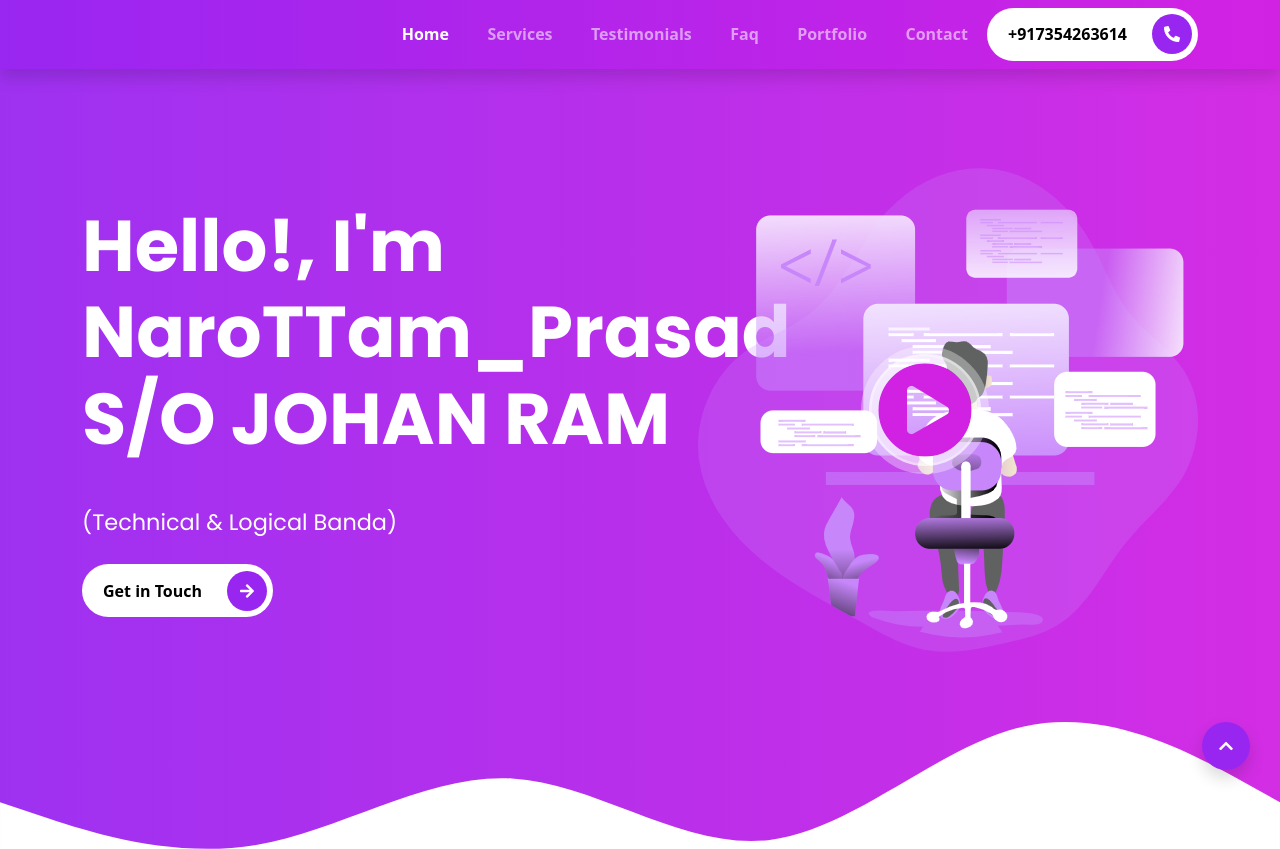
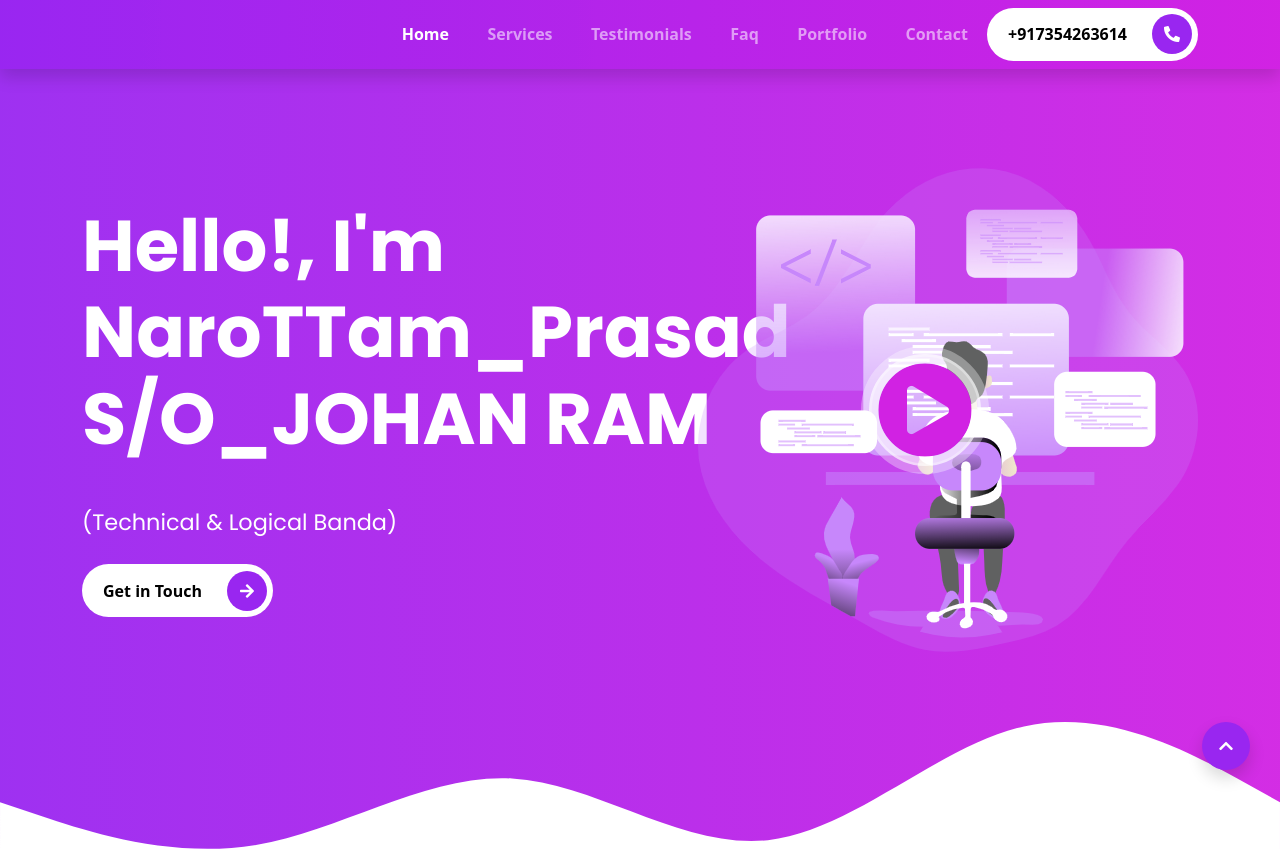
Before and after one commit to NarottamPrasad/NarottamPrasad.github.io, a website: page index.html in a window 1280 px wide. Shown: the top 849 px of the page. Drawn offline with nearby package versions, Linux system fonts and the light colour scheme; files that its build step writes are made by us from their sources.

Commit message:
Update index.html

```diff
--- a/index.html
+++ b/index.html
@@ -53,7 +53,7 @@
       <!-- START THE CONTENT FOR THE INTRO  -->
       <div class="col-md-6 intros text-start">
         <h1 class="display-2">
-          <span class="display-2--intro">Hello!, I'm NaroTTam_Prasad S/O JOHAN RAM </span>
+          <span class="display-2--intro">Hello!, I'm NaroTTam_Prasad S/O_JOHAN RAM </span>
           <span class="display-2--description lh-base">
 
             <b>(Technical & Logical Banda)</b>
```
